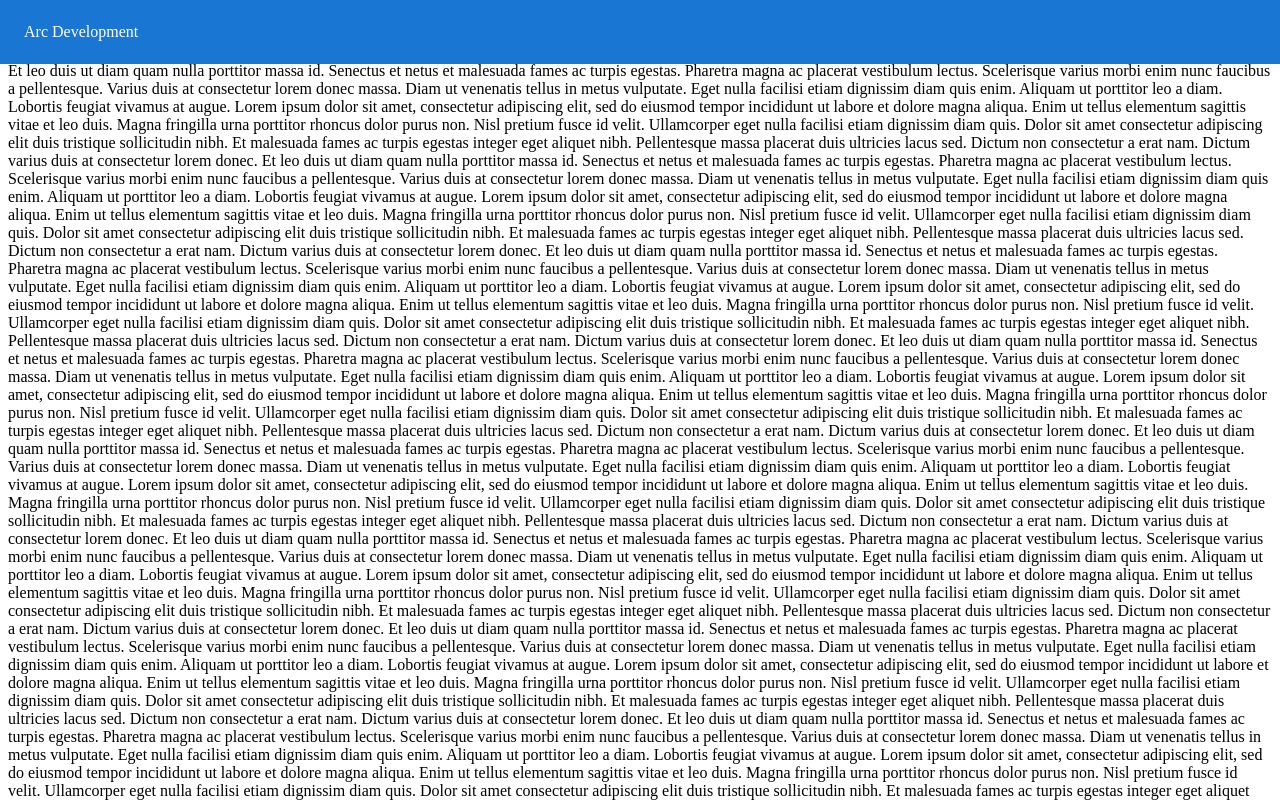
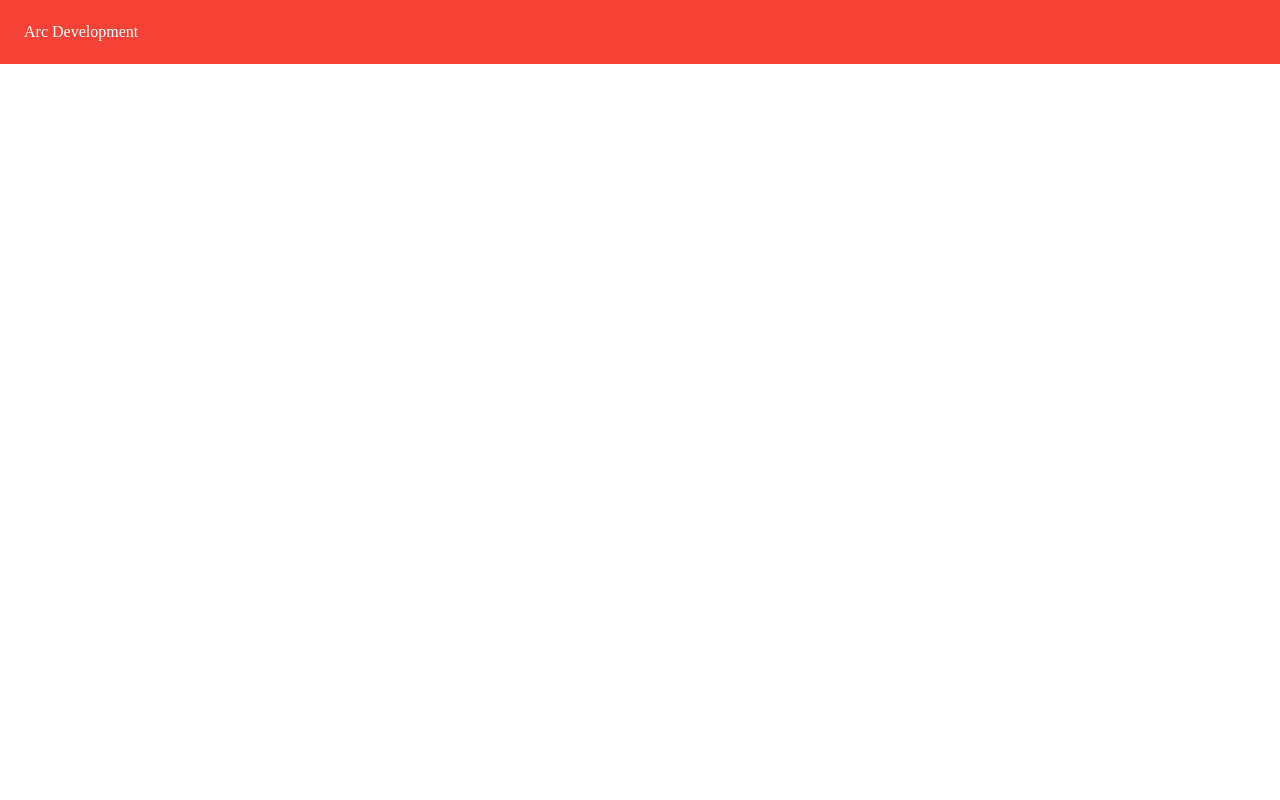
Before and after one commit to anandvipul/materialUI, a React (Create React App) app: page / in a window 1280 px wide. Shown: the top 800 px of the page. Built offline with nearby package versions, Linux system fonts and the light colour scheme.

Commit message:
themeprovider

```diff
--- a/src/components/App.js
+++ b/src/components/App.js
@@ -1,15 +1,14 @@
 import Header from './ui/Header';
+
+import { ThemeProvider } from '@mui/material/styles';
+import { theme } from './ui/Theme';
 
 function App() {
   return (
-    <div className="App">
+    <ThemeProvider theme={theme}>
       <Header />
-      {[...new Array(120)]
-        .map(() => {
-          return `Lorem ipsum dolor sit amet, consectetur adipiscing elit, sed do eiusmod tempor incididunt ut labore et dolore magna aliqua. Enim ut tellus elementum sagittis vitae et leo duis. Magna fringilla urna porttitor rhoncus dolor purus non. Nisl pretium fusce id velit. Ullamcorper eget nulla facilisi etiam dignissim diam quis. Dolor sit amet consectetur adipiscing elit duis tristique sollicitudin nibh. Et malesuada fames ac turpis egestas integer eget aliquet nibh. Pellentesque massa placerat duis ultricies lacus sed. Dictum non consectetur a erat nam. Dictum varius duis at consectetur lorem donec. Et leo duis ut diam quam nulla porttitor massa id. Senectus et netus et malesuada fames ac turpis egestas. Pharetra magna ac placerat vestibulum lectus. Scelerisque varius morbi enim nunc faucibus a pellentesque. Varius duis at consectetur lorem donec massa. Diam ut venenatis tellus in metus vulputate. Eget nulla facilisi etiam dignissim diam quis enim. Aliquam ut porttitor leo a diam. Lobortis feugiat vivamus at augue.`;
-        })
-        .join('\n')}
-    </div>
+      Hello
+    </ThemeProvider>
   );
 }
 
--- /dev/null
+++ b/src/components/ui/Theme.js
@@ -0,0 +1,9 @@
+import { createTheme } from '@mui/material/styles';
+import { red } from '@mui/material/colors';
+export const theme = createTheme({
+  palette: {
+    primary: {
+      main: red[500],
+    },
+  },
+});
```
